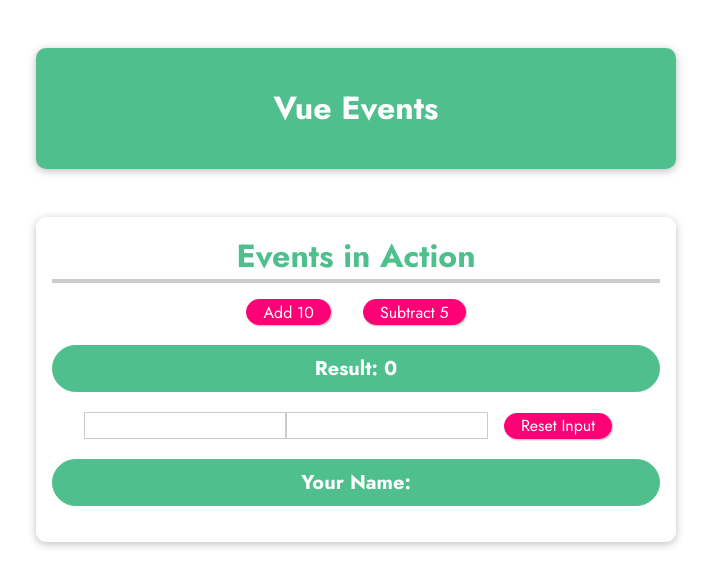
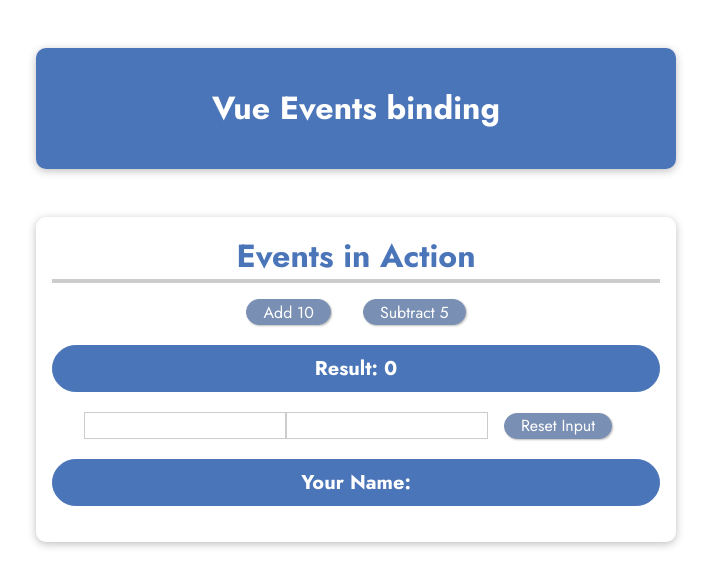
Before and after one commit to Nissrine-Hnainia/vue-counter, a plain HTML site: page index.html in a window 1280 px wide. Shown: the whole page, without its empty margins (284-995 px from the left). Drawn offline with nearby package versions, Linux system fonts and the light colour scheme.

Commit message:
restyling

```diff
--- a/app.js
+++ b/app.js
@@ -33,7 +33,7 @@ const app = Vue.createApp({
     },
     computed: {
         fullname() {
-            console.log("Running again...");
+            // console.log("Running again...");
             if (this.name === "" || this.lastName === "") {
                 return "";
             }
--- a/index.html
+++ b/index.html
@@ -14,7 +14,7 @@
     </head>
     <body>
         <header>
-            <h1>Vue Events</h1>
+            <h1>Vue Events binding</h1>
         </header>
         <section id="events">
             <h2>Events in Action</h2>
--- a/styles.css
+++ b/styles.css
@@ -3,7 +3,7 @@
 }
 
 html {
-  font-family: 'Jost', sans-serif;
+    font-family: "Jost", sans-serif;
 }
 
 body {
@@ -15,7 +15,7 @@ header {
     margin: 3rem auto;
     border-radius: 10px;
     padding: 1rem;
-  background-color: #4fc08d;
+    background-color: #4b75b9;
     color: white;
     text-align: center;
     width: 90%;
@@ -35,15 +35,15 @@ header {
 #events h2 {
     font-size: 2rem;
     border-bottom: 4px solid #ccc;
-  color: #4fc08d;
+    color: #4b75b9;
     margin: 0 0 1rem 0;
 }
 
 #events p {
     font-size: 1.25rem;
     font-weight: bold;
-  border: 1px solid #4fc08d;
-  background-color: #4fc08d;
+    border: 1px solid #4b75b9;
+    background-color: #4b75b9;
     color: white;
     padding: 0.5rem;
     border-radius: 25px;
@@ -56,15 +56,15 @@ header {
 
 #events input:focus {
     outline: none;
-  border-color: #1b995e;
+    border-color: #071e50;
     background-color: #d7fdeb;
 }
 
 #events button {
     font: inherit;
     cursor: pointer;
-  border: 1px solid #ff0077;
-  background-color: #ff0077;
+    border: 1px solid #798fb3;
+    background-color: #798fb3;
     color: white;
     padding: 0.05rem 1rem;
     box-shadow: 1px 1px 2px rgba(0, 0, 0, 0.26);
@@ -74,7 +74,7 @@ header {
 
 #events button:hover,
 #events button:active {
-  background-color: #ec3169;
-  border-color: #ec3169;
+    background-color: #798fb3;
+    border-color: #798fb3;
     box-shadow: 1px 1px 4px rgba(0, 0, 0, 0.26);
 }
```
Lines whose indentation alone changed are shown as unchanged.
